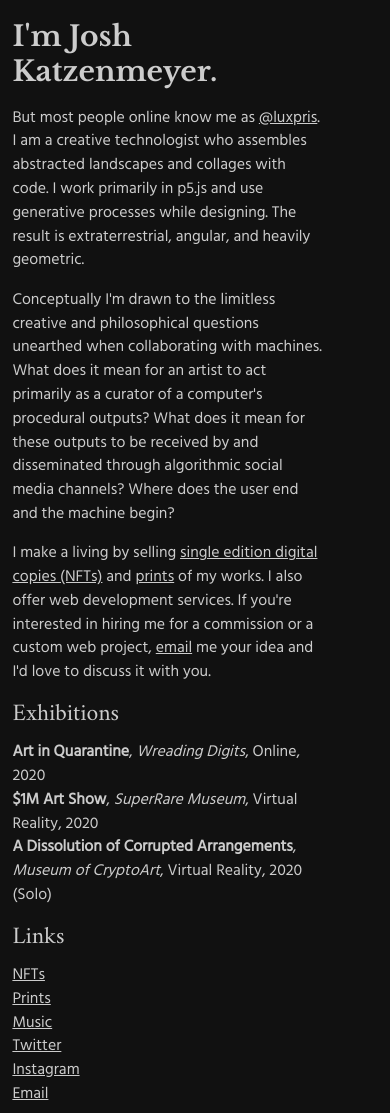
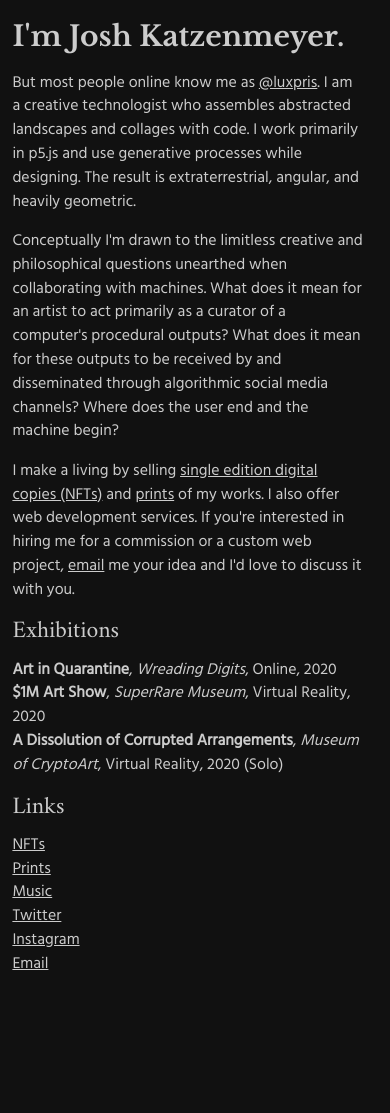
Before and after one commit to katze033/site-portfolio, a Gatsby site: page / in a window 390 px wide. After the commit the page ends 994 px from the top, so only its background shows below. Built offline with nearby package versions, Linux system fonts and the light colour scheme; Gatsby itself is replaced by a stand-in of ours.

Commit message:
Expanded body width in mobile view.

```diff
--- a/package.json
+++ b/package.json
@@ -25,7 +25,8 @@
     "gatsby-source-filesystem": "^2.1.43",
     "react": "^16.11.0",
     "react-dom": "^16.11.0",
-    "react-helmet": "^5.2.1"
+    "react-helmet": "^5.2.1",
+    "web3": "^1.2.11"
   },
   "devDependencies": {
     "prettier": "^1.18.2"
--- a/src/components/layout.js
+++ b/src/components/layout.js
@@ -1,11 +1,6 @@
 import React from 'react'
 import { Helmet } from 'react-helmet'
 import SEO from "../components/SEO"
-import Baskerville from "../styles/fonts/LibreBaskerville-Bold.ttf"
-import Amiri from "../styles/fonts/Amiri-Regular.ttf"
-import HindGunturRegular from "../styles/fonts/HindGuntur-Regular.ttf"
-
-
 
 import '../styles/styles.css'
 
--- a/src/styles/styles.css
+++ b/src/styles/styles.css
@@ -120,7 +120,7 @@ a:hover {
     }
 
     body {
-        width: 80vw;
+        width: 90vw;
     }
 }
 
```
Also changed, not shown: 2 other files.
